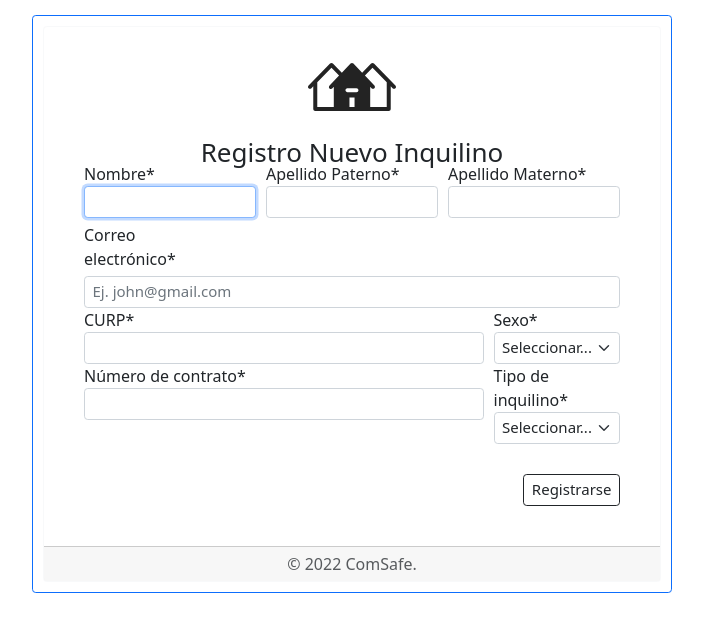
After one commit to PedroAntonioKira/ProyectoISW, a PHP site: page /views/registroInquilino.php in a window 1280 px wide. The commit adds this page. Shown: the top 632 px of the page, without its empty margins (288-991 px from the left). Run offline with PHP 8.4, Linux system fonts and the light colour scheme.

Commit message:
update registro inquilino

```diff
--- a/css/style.css
+++ b/css/style.css
@@ -9,7 +9,6 @@ html{
 }
 
 body {
-  font-family: 'Lato', sans-serif;
   font-size: 1.6rem;
   line-height: 1.5;
 }
@@ -340,3 +339,32 @@ footer {
     background-color: #6D6D6D;
     color: #ffffff;
 }
+
+/* ------------------------------ FORM --------------------------------- */
+
+/* FORM ERROR */
+
+.error {
+    width: 100%;
+    font-size: 80%;
+    color: white;
+    background-color: #900;
+    border-radius: 0 0 5px 5px;
+    box-sizing: border-box;
+}
+
+.error.active {
+    padding: 0.3em;
+}
+
+
+/* INVALID INPUT */
+
+input.invalid {
+    border-color: #900;
+    background-color: rgb(248, 222, 222);
+}
+
+input:focus.invalid {
+    outline: none;
+}
--- /dev/null
+++ b/views/registroInquilino.php
@@ -0,0 +1,124 @@
+<!DOCTYPE html>
+<html lang="en">
+<head>
+    <meta charset="UTF-8">
+    <meta http-equiv="X-UA-Compatible" content="IE=edge">
+    <meta name="viewport" content="width=device-width, initial-scale=1.0">
+    <title>Administrador</title>
+
+    <!-- Librerias Bootstrap -->
+    <link href="../lib/bootstrap/css/bootstrap.min.css" rel="stylesheet" >
+
+    <!-- Hojas CSS propias -->
+    <link rel="stylesheet" href="../css/normalize.css">
+    <link rel="stylesheet" href="../css/style.css">
+    <link rel="stylesheet" href="../css/styleAdmin.css">
+
+    <!--CDNs externos-->
+    <link href="https://cdnjs.cloudflare.com/ajax/libs/font-awesome/5.15.3/css/all.min.css" rel="stylesheet">
+
+</head>
+<body>
+
+    <div class="m-4 mx-auto border border-primary rounded p-3" style="width: 50%;">
+        <div class="card border-light">
+            <article class="card-body">
+                <header class="mb-2 pb-5">
+                    <div class="d-flex justify-content-center ">
+                        <a href=""><img src="../img/icono.svg" width="140" height="100" alt=""></a>
+                    </div>
+                    <div class="d-flex justify-content-center ">
+                        <h4 class="card-title mb-4">Registro Nuevo Inquilino</h4>
+                    </div>
+                </header>
+
+                <form action="" method="POST">
+                    <!--Nombre completo-->
+                    <div class="row g-3 px-5">
+                        <div class="col-md-4 form-group ">
+                            <label>Nombre*</label>
+                            <input required type="text" class="form-control" name="Nombre" id="Nombre" autofocus style="font-size: 1.5rem;">
+                            <span class="errorN" aria-live="polite"></span>
+                        </div>
+                        <!-- form-group end.// -->
+                        <div class="col-md-4 form-group">
+                            <label>Apellido Paterno*</label>
+                            <input required type="text" class="form-control" name="Apellido_Paterno" id="AP" style="font-size: 1.5rem;">
+                            <span class="errorAP" aria-live="polite"></span>
+                        </div>
+                        <!-- form-group end.// -->
+                        <div class="col-md-4 form-group">
+                            <label>Apellido Materno*</label>
+                            <input required type="text" class="form-control" name="Apellido_Materno" id="AM" style="font-size: 1.5rem;">
+                            <span class="errorAM" aria-live="polite"></span>
+                        </div>
+                        <!-- form-group end.// -->
+                    </div>
+                    <!-- Correo -->
+                    <div class="form-group form-row px-5">
+                        <label class="col-md-3 col-form-label" >Correo electrónico*</label>
+                        <div class="col">
+                            <input required type="text" class="form-control mail" placeholder="Ej. john@gmail.com" id="Correo_Electronico" name="Correo_Electronico" style="font-size: 1.5rem;">
+                            <span class="errorE" aria-live="polite"></span>
+                        </div>
+                    </div>
+
+                    <!-- Más info -->
+                    <div class="row g-3 px-5">
+                        <div class="col form-group ">
+                            <label>CURP*</label>
+                            <input required type="text" class="form-control" name="Curp" id="CP" style="font-size: 1.5rem;">
+                            <span class="errorC" aria-live="polite"></span>
+                        </div>
+                        <!-- form-group end.// -->
+                        <div class="col-md-3 form-group">
+                            <label>Sexo*</label>
+                            <select class="form-select " style="font-size: 1.5rem;" name="Sexo" id="S">
+                                <option selected>Seleccionar...</option>
+                                <option value="1">Mujer</option>
+                                <option value="2">Hombre</option>
+                                <option value="3">Otro</option>
+                            </select>
+                        </div>
+                        <!-- form-group end.// -->
+                    </div>
+
+                    <div class="row g-3 px-5">
+                        <div class="col form-group ">
+                            <label>Número de contrato*</label>
+                            <input required type="text" class="form-control" name="NumCont" id="NC" style="font-size: 1.5rem;">
+                            <span class="errorNC" aria-live="polite"></span>
+                        </div>
+                        <!-- form-group end.// -->
+                        <div class="col-md-3 form-group">
+                            <label>Tipo de inquilino*</label>
+                            <select class="form-select form-control" style="font-size: 1.5rem;" name="TInqui" id="TI">
+                                <option selected>Seleccionar...</option>
+                                <option value="1">Mujer</option>
+                                <option value="2">Hombre</option>
+                                <option value="3">Otro</option>
+                            </select>
+
+                        </div>
+                        <!-- form-group end.// -->
+                    </div>
+
+                    <div class="form-group d-flex justify-content-end p-5">
+                        <input type="submit" class="btn btn-outline-dark" name="btnR" id="btn" value="Registrarse" style="font-size: 1.5rem;">
+                    </div>
+                    <!-- form-group// -->
+                </form>
+                <script src="../js/validation.js"></script>
+            </article>
+            <!-- card-body end .// -->
+            <div class="card-footer text-center text-muted">© 2022 ComSafe. </div>
+        </div>
+    </div>
+
+</body>
+
+<!-- Librerias Bootstrap -->
+<script src="lib/bootstrap/js/bootstrap.min.js" ></script>
+<script src="valinicioProf.js"></script>
+
+</html>
```
Also changed, not shown: js/validation.js (added, +189 -0 lines), views/inicioADMIN.php (renamed from inicioADMIN.php, +13 -13 lines), img/icono.svg (added).
